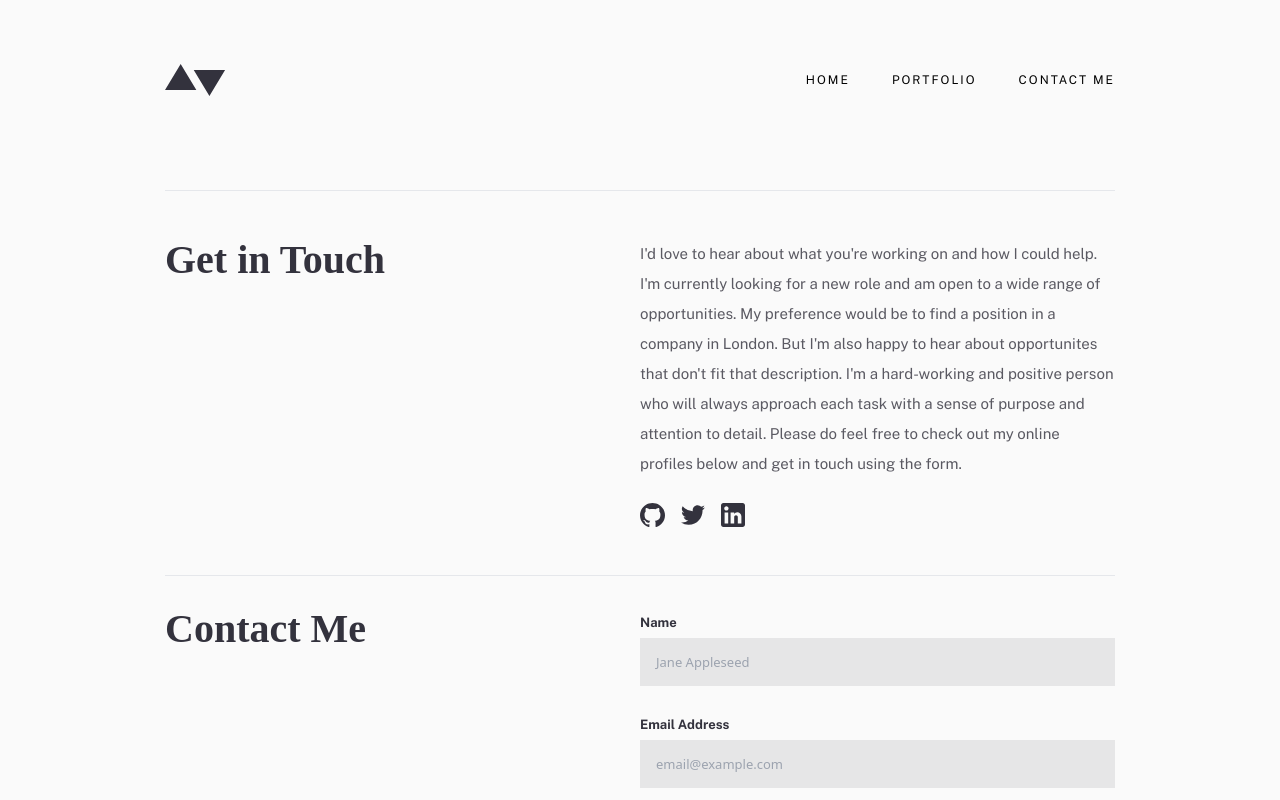
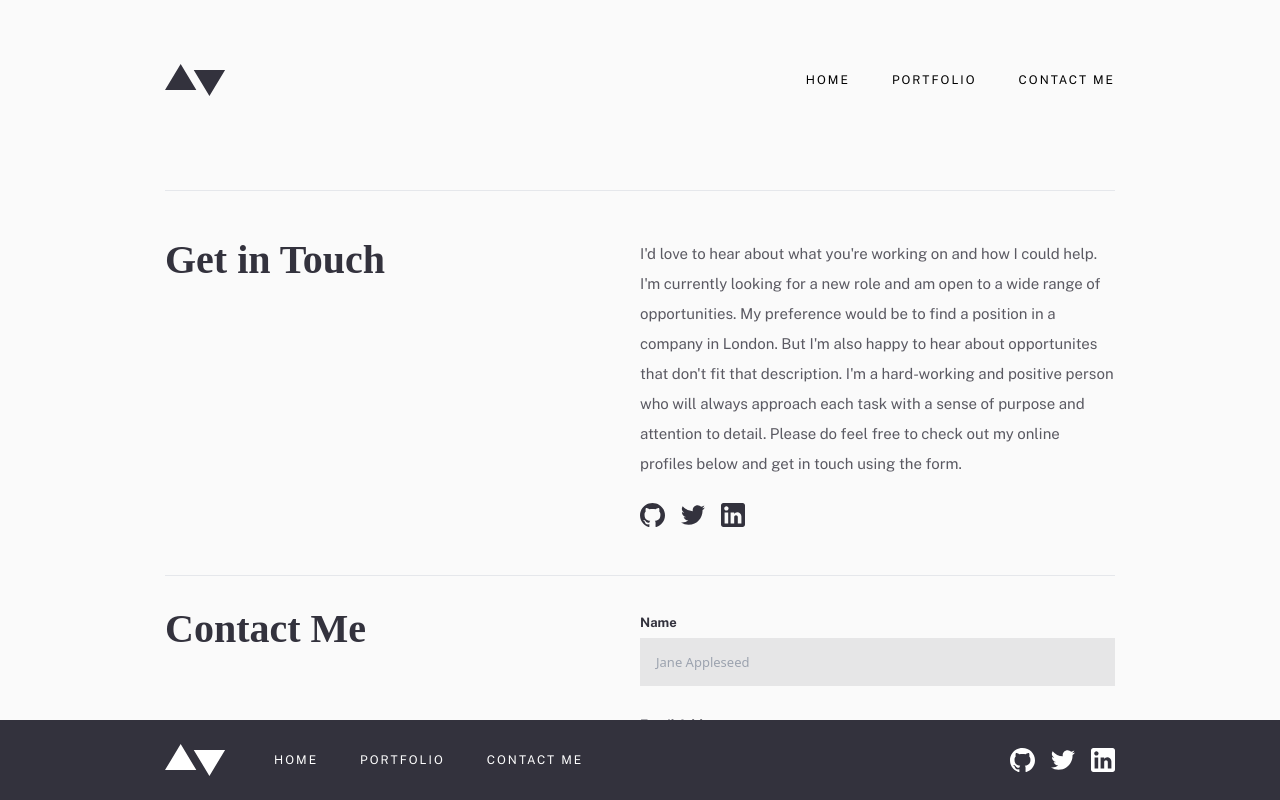
Before and after one commit to peternguyen777/fem-minimal-portfolio, a Next.js app: page /contact in a window 1280 px wide. Shown: the top 800 px of the page. Built offline with nearby package versions, Linux system fonts and the light colour scheme; a web font is replaced by a local one.

Commit message:
desktop final

```diff
--- a/components/Footer.js
+++ b/components/Footer.js
@@ -1,9 +1,13 @@
 import React from "react";
 import Link from "next/link";
 
-const Footer = () => {
+const Footer = (props) => {
   return (
-    <footer className='bg-primary_darkblue  '>
+    <footer
+      className={`${
+        props.smallPage && `sm:absolute sm:bottom-0 sm:w-full`
+      }  bg-primary_darkblue`}
+    >
       <div className='flex flex-col items-center sm:h-[80px] sm:flex-row sm:justify-between sm:px-10 xl:mx-auto xl:max-w-[1440px] xl:px-[165px]'>
         <div className='flex flex-col items-center sm:flex-row sm:items-center'>
           <Link href='/'>
--- a/pages/contact/index.js
+++ b/pages/contact/index.js
@@ -4,6 +4,8 @@ import Footer from "../../components/Footer";
 import ButtonSendMessage from "../../components/ButtonSendMessage";
 
 const index = () => {
+  const smallPage = true;
+
   return (
     <div>
       <Header />
@@ -110,7 +112,8 @@ const index = () => {
           </form>
         </div>
       </main>
-      <Footer />
+
+      <Footer smallPage={smallPage} />
     </div>
   );
 };
```
